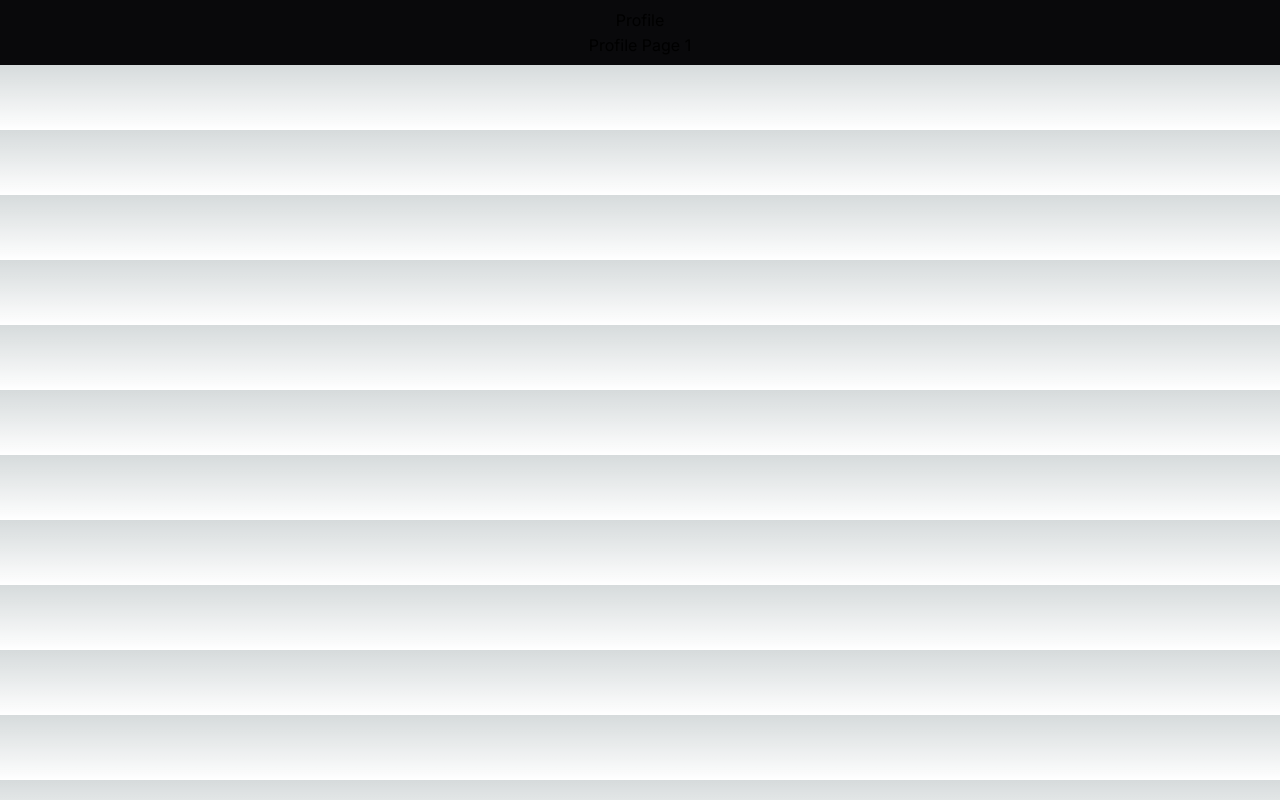
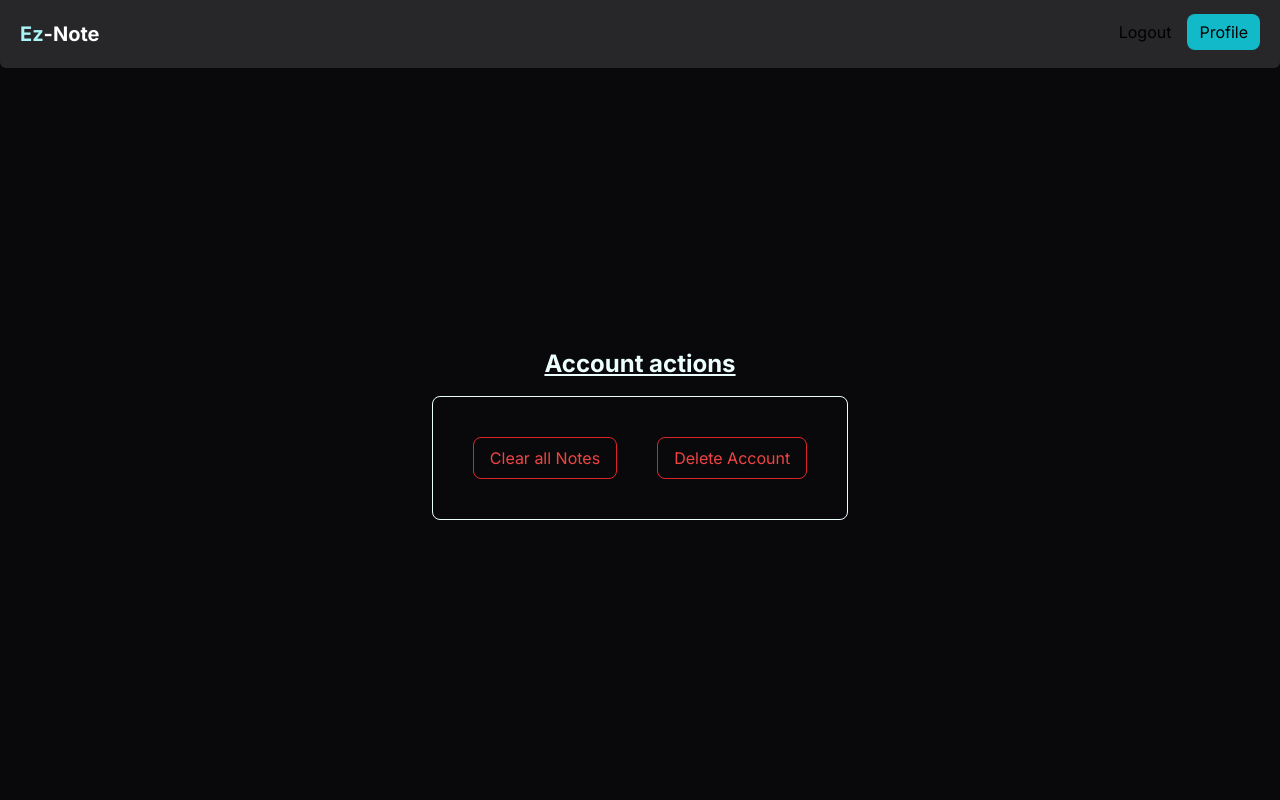
Before and after one commit to limeiscool/next-appwrite-tut, a Next.js app: page /profile/1 in a window 1280 px wide. Built offline with nearby package versions, Linux system fonts and the light colour scheme.

Commit message:
feat: account actions page setup

```diff
--- a/src/app/profile/[id]/page.tsx
+++ b/src/app/profile/[id]/page.tsx
@@ -1,9 +1,58 @@
+"use client";
+import NavBar from "@/components/NavBar";
+import { useState } from "react";
+
 export default function IdPage({params} : any) {
+
+  const [showModal, setShowModal] = useState(false);
+  const [modalContent, setModalContent] = useState({title: '', action: () => {}});
+
+  const buttonClick = (actionType: string) => {
+    switch (actionType) {
+      case "clearAllNotes": {
+        setModalContent({title: 'Clear all notes', action: () => handleClearAllNotes()});
+        setShowModal(true);
+      }
+      break;
+      case "deleteAccount": {
+        setModalContent({title: 'Delete your account', action: () => handleDeleteAccount()});
+        setShowModal(true);
+      }
+    }
+  }
+
+  const handleClearAllNotes = async () => {
+    console.log("clearing all notes")
+    setShowModal(false);
+  }
+
+  const handleDeleteAccount = async () => {
+    console.log("deleting account")
+    setShowModal(false);
+  }
   return (
+    <div className="min-h-screen grid grid-rows-[auto_1fr]">
+    <NavBar />
+    {/* Modal */}
+    {showModal && (
+        <div className="fixed inset-0 z-50 flex items-center justify-center overflow-auto bg-black bg-opacity-50">
+          <div className="bg-white rounded-lg p-8 max-w-md flex flex-col justify-center items-center">
+            <h3 className="text-lg text-black font-semibold mb-4">Are you sure you want to {modalContent.title}?</h3>
+            <div className="flex justify-end">
+              <button onClick={modalContent.action} className="bg-red-500 text-white px-4 py-2 rounded-md mr-2">Confirm</button>
+              <button onClick={() => setShowModal(false)} className="bg-gray-300 px-4 py-2 rounded-md">Cancel</button>
+            </div>
+          </div>
+        </div>
+      )}
+
     <div className="flex flex-col items-center justify-center py-2">
-      <h1>Profile</h1>
-      <hr />
-      <p>Profile Page {params.id}</p>
+      <h1 className="text-2xl underline text-spray-50 font-bold mb-4">Account actions</h1>
+      <div className="flex justify-center items-center border border-spray-50 rounded-lg gap-10 p-10">
+        <button onClick={() => buttonClick("clearAllNotes")} className="border border-red-600 rounded-lg text-red-500 hover:underline active:text-red-700 px-4 py-2">Clear all Notes</button>
+        <button onClick={() => buttonClick("deleteAccount")} className="border border-red-600 rounded-lg text-red-500 hover:underline active:text-red-700 px-4 py-2">Delete Account</button>
+      </div>
+    </div>
     </div>
   )
 }
--- a/src/app/profile/page.tsx
+++ b/src/app/profile/page.tsx
@@ -5,6 +5,7 @@ import React, { useEffect, useState } from "react";
 import toast, {Toaster} from "react-hot-toast";
 import { UserDetailTypes } from "@/types/types";
 import getNoteData from "@/helpers/getNoteData";
+import Link from "next/link";
 
 
 
@@ -67,6 +68,9 @@ export default function ProfilePage() {
         <p>Verified: {user.isVerified ? "Yes" : "No"}</p>
         {!user.isVerified && <button disabled={user.isVerified} onClick={resendVerificationEmail} className="text-spray-600 hover:underline">resend verification email</button>}
       </div>
+      <div>
+        <Link className="text-red-500 hover:underline" href={`/profile/${user._id}`}>Account actions</Link>
+      </div>
       <Toaster />
     </div>
     </div>
--- a/src/middleware.ts
+++ b/src/middleware.ts
@@ -26,6 +26,7 @@ export const config = {
   matcher: [
    '/',
    '/profile',
+   '/profile/:path*',
    '/login',
    '/signup',
    '/forgotpassword',
```
